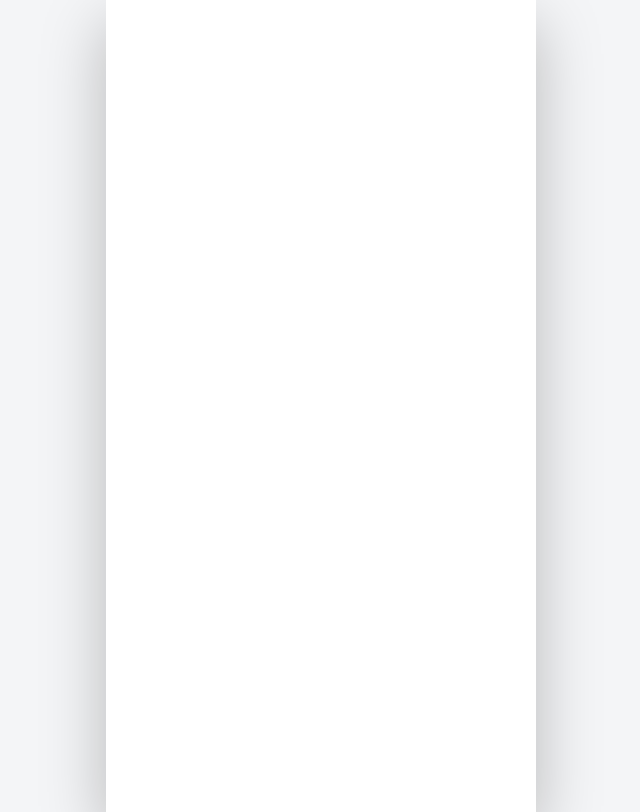
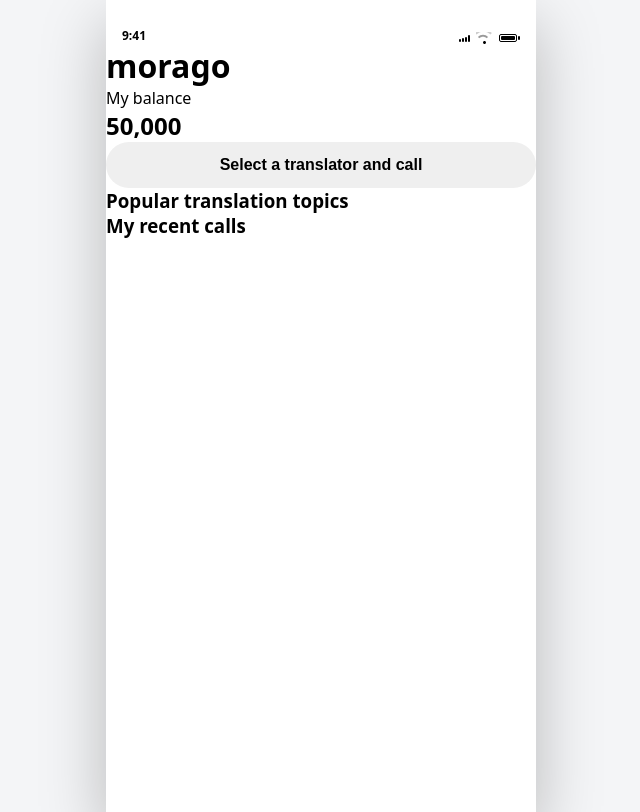
Before and after one commit to Nivedha29/morago_frontend_dec3, a React (Vite) app: page /home in a window 1280 px wide. Before the commit this address had no page. Shown: the whole page, without its empty margins (319-959 px from the left). Built offline with nearby package versions, Linux system fonts and the light colour scheme.

Commit message:
feat: add home screen skeleton

```diff
--- a/src/App.jsx
+++ b/src/App.jsx
@@ -6,6 +6,7 @@ import SplashScreen from "./components/SplashScreen.jsx"
 import LoginScreen from "./pages/login.jsx"
 import SignupScreen from "./pages/register.jsx"
 import OnboardingScreen from "./pages/onboarding.jsx"
+import HomeScreen from "./pages/home.jsx";
 
 /* ------------------------- APP MAIN ------------------------- */
 const App = () => {
@@ -17,6 +18,7 @@ return (
           <Route path="/onboarding" element={<OnboardingScreen />} />
           <Route path="/login" element={<LoginScreen />} />
           <Route path="/register" element={<SignupScreen />} />
+          <Route path="/home" element={<HomeScreen />} />
         </Routes>
       </div>
     </div>
--- /dev/null
+++ b/src/pages/home.jsx
@@ -0,0 +1,33 @@
+import React from "react";
+import StatusBar from "../components/StatusBar.jsx";
+
+const HomeScreen = () => {
+  return (
+    <div className="screen home-screen">
+      <StatusBar />
+
+      <div className="home-header">
+        <h1>morago</h1>
+      </div>
+
+      <div className="home-balance">
+        <p>My balance</p>
+        <h2>50,000</h2>
+      </div>
+
+      <button className="btn btn-call">
+        Select a translator and call
+      </button>
+
+      <div className="home-topics">
+        <h3>Popular translation topics</h3>
+      </div>
+
+      <div className="home-recent">
+        <h3>My recent calls</h3>
+      </div>
+    </div>
+  );
+};
+
+export default HomeScreen;
```
